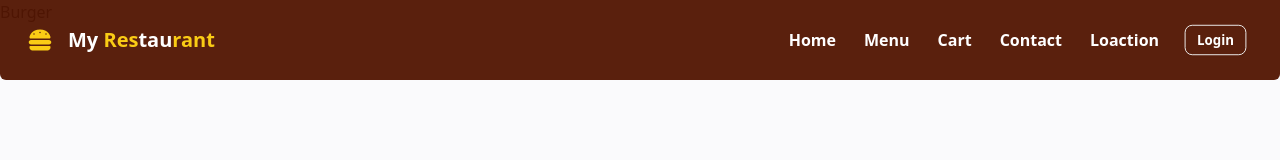
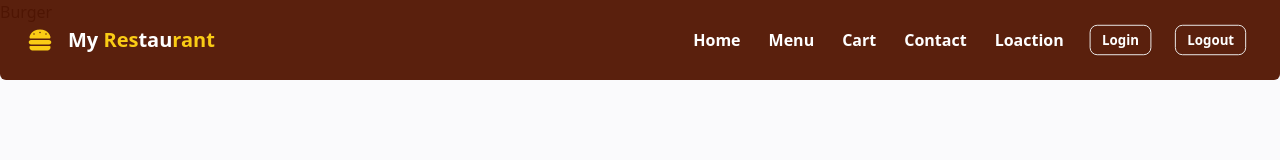
Before and after one commit to dronatoo21/my-restaurant, a React (Vite) app: page /burgers in a window 1280 px wide. Shown: the top 160 px of the page. Built offline with nearby package versions, Linux system fonts and the light colour scheme.

Commit message:
completed google login in login page

```diff
--- a/src/Pages/Login/Login.jsx
+++ b/src/Pages/Login/Login.jsx
@@ -3,8 +3,8 @@ import loginBanner from '../../assets/login/loginBan.png'
 import './login.css'
 import { NavLink, useLocation, useNavigate } from 'react-router-dom';
 import { useContext } from 'react';
-import { GoogleAuthProvider } from 'firebase/auth/web-extension';
 import { AuthContext } from '../../providers/AuthProvider';
+import { GoogleAuthProvider } from 'firebase/auth';
 
 const Login = () => {
     const { googleSignIn } = useContext(AuthContext);
@@ -20,6 +20,7 @@ const Login = () => {
     }
 
     const handleGoogleLogin = () => {
+      console.log("hi");
       googleSignIn(googleAuthProvider)
       .then(res => {
         console.log(res?.user);
--- a/src/Pages/Shared/Navbar/Navbar.jsx
+++ b/src/Pages/Shared/Navbar/Navbar.jsx
@@ -1,12 +1,17 @@
-import { useState } from "react";
+import { useContext, useState } from "react";
 import { FaBurger } from "react-icons/fa6";
 import { IoMenu } from "react-icons/io5";
 import { Link, NavLink, useLocation } from "react-router-dom";
+import { AuthContext } from "../../../providers/AuthProvider";
 
 const Navbar = () => {
     const location = useLocation()
+    const {logout} = useContext(AuthContext)
     const [navBar, SetNavBar] = useState(false)
     console.log(location);
+    const handleLogout = () => {
+      logout();
+    }
     const Links = <>
         <NavLink style={({ isActive })=> ({borderBottom: isActive ? "2px solid white" : " ", borderLeft: isActive ? "4px solid white" : " ",})} className="text-base font-semibold hover:text-yellow-400 rounded-full p-1" to="/"><li >Home</li></NavLink>
         <NavLink style={({ isActive })=> ({borderBottom: isActive ? "2px solid white" : " ", borderLeft: isActive ? "4px solid white" : " ",})} className="text-base font-semibold hover:text-yellow-400 rounded-full p-1" to='/menu'><li>Menu</li></NavLink>
@@ -14,6 +19,7 @@ const Navbar = () => {
         <NavLink style={({ isActive })=> ({borderBottom: isActive ? "2px solid white" : " ", borderLeft: isActive ? "4px solid white" : " ",})} className="text-base font-semibold hover:text-yellow-400 rounded-full p-1" to='/contact'><li>Contact</li></NavLink>
         <NavLink style={({ isActive })=> ({borderBottom: isActive ? "2px solid white" : " ", borderLeft: isActive ? "4px solid white" : " ",})} className="text-base font-semibold hover:text-yellow-400 rounded-full p-1" to='/location'><li>Loaction</li></NavLink>
         <NavLink to='/login'><li className="md:btn md:btn-sm md:bg-transparent md:hover:bg-transparent border-3 md:text-white border-white bg text-base font-semibold hover:text-yellow-400">Login</li></NavLink>
+        <NavLink onClick={handleLogout}><li className="md:btn md:btn-sm md:bg-transparent md:hover:bg-transparent border-3 md:text-white border-white bg text-base font-semibold hover:text-yellow-400">Logout</li></NavLink>
     </>
     const ChangeBackground = () => {
       if(window.scrollY >= 80 || location?.pathname != '/'){
```
